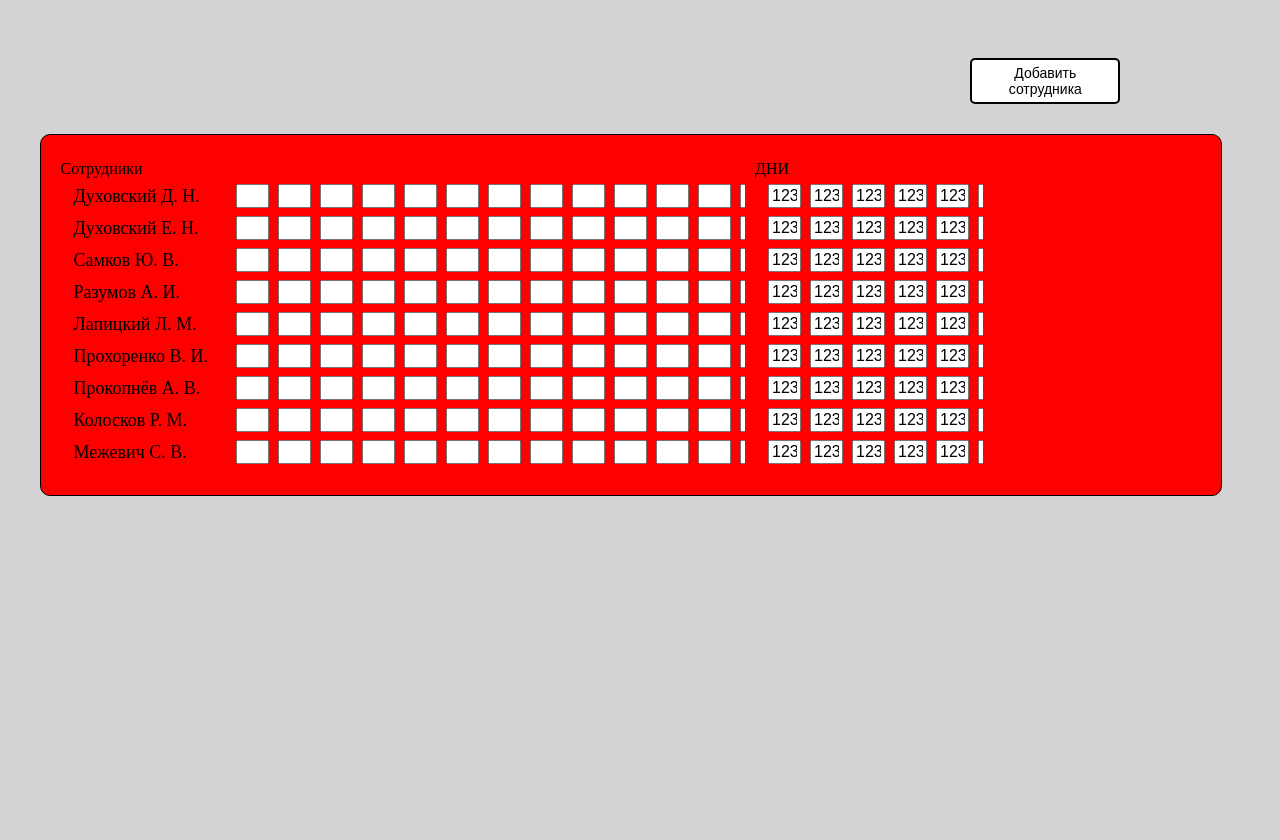
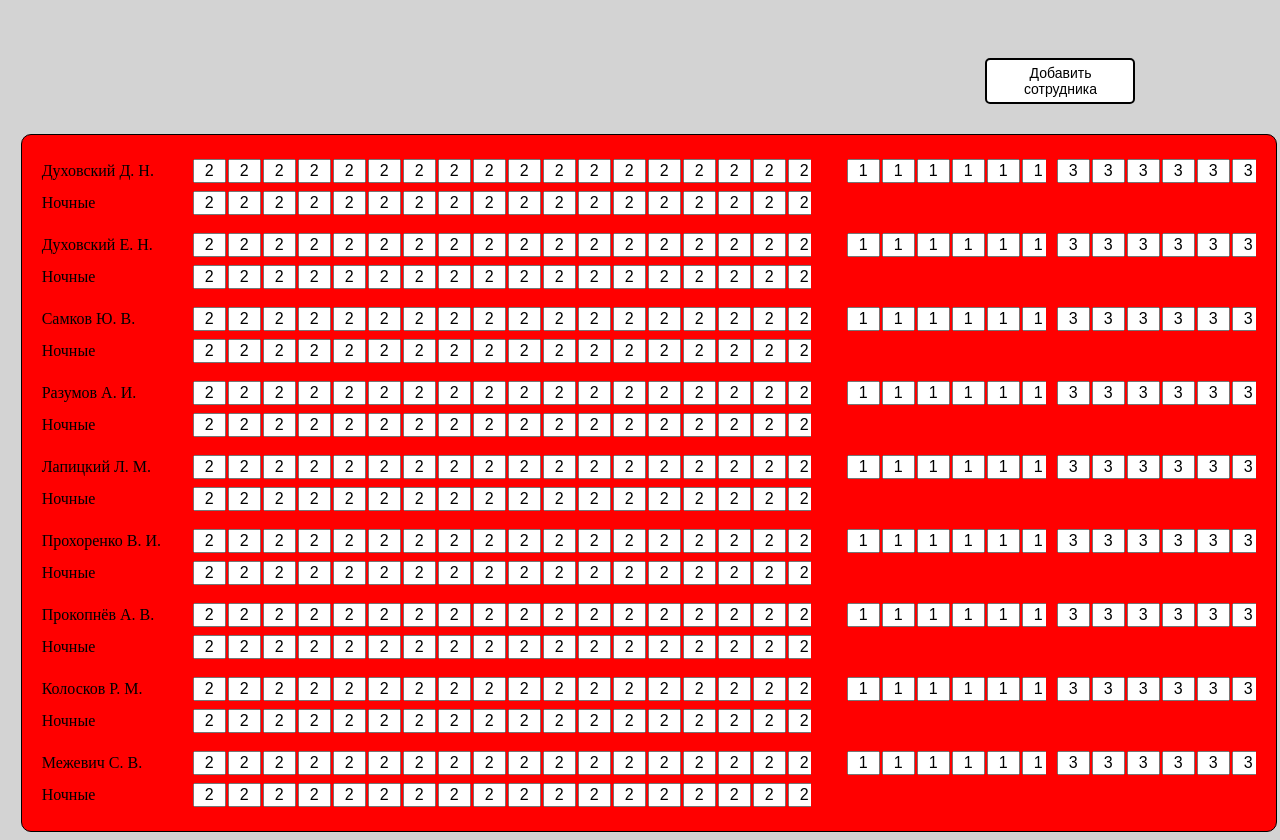
Before and after one commit to 1KejVan1/report-of-work-quality, a React (Vite) app: page / in a window 1280 px wide. Before the commit the page ends 800 px from the top, so only its background shows below. Built offline with nearby package versions, Linux system fonts and the light colour scheme.

Commit message:
remake the work area

```diff
--- a/src/components/Inputs/TextInputForCell/text-input-cell.module.scss
+++ b/src/components/Inputs/TextInputForCell/text-input-cell.module.scss
@@ -1,6 +1,7 @@
 .input {
   width: 25px;
-  font-size: medium;
+  font-size: 16px;
+  text-align: center;
 
   &:focus {
     outline: none;
--- a/src/components/Table/Cell/cell.module.scss
+++ b/src/components/Table/Cell/cell.module.scss
@@ -1,7 +1,7 @@
 .cell {
   display: flex;
   align-items: center;
-  width: 30px;
+  width: 35px;
   height: 30px;
   margin: 0px;
 }
@@ -9,7 +9,6 @@
 .cell_for_name {
   display: flex;
   align-items: center;
-  width: max-content;
   width: 150px;
   font-size: large;
 }
--- a/src/components/Table/TotalTable/TotalTable.jsx
+++ b/src/components/Table/TotalTable/TotalTable.jsx
@@ -17,7 +17,7 @@ function TotalTable() {
         {arr.map((item, index) => {
           return (
             <TableRow key={index}>
-              {Array.from({ length: 6 }).map((item) => {
+              {Array.from({ length: 7 }).map((item) => {
                 return (
                   <TableCell>
                     <TextInputForCell value="123" />
--- /dev/null
+++ b/src/components/UserLine/UserLine.jsx
@@ -0,0 +1,56 @@
+import { TextInputForCell } from "../Inputs/TextInputForCell/TextInput";
+import TableCell from "../Table/Cell/TableCell";
+import styles from "./userline.module.scss";
+
+function UserLine({ userName = "" }) {
+  return (
+    <div className={styles.container}>
+      <div className={styles.names_col}>
+        <div className={styles.name}>{userName}</div>
+        <div className={styles.night_name}>Ночные</div>
+      </div>
+      <div className={styles.cells_col}>
+        <div className={styles.days}>
+          {Array.from({ length: 30 }).map((item) => {
+            return (
+              <TableCell>
+                <TextInputForCell value="2" />
+              </TableCell>
+            );
+          })}
+        </div>
+        <div className={styles.night}>
+          {Array.from({ length: 30 }).map((item) => {
+            return (
+              <TableCell>
+                <TextInputForCell value="2" />
+              </TableCell>
+            );
+          })}
+        </div>
+      </div>
+      <div className={styles.total_col}>
+        <div className={styles.total_days}>
+          {Array.from({ length: 6 }).map((item) => {
+            return (
+              <TableCell>
+                <TextInputForCell value="1" />
+              </TableCell>
+            );
+          })}
+        </div>
+        <div className={styles.total_hours}>
+          {Array.from({ length: 6 }).map((item) => {
+            return (
+              <TableCell>
+                <TextInputForCell value="3" />
+              </TableCell>
+            );
+          })}
+        </div>
+      </div>
+    </div>
+  );
+}
+
+export default UserLine;
--- /dev/null
+++ b/src/components/UserLine/userline.module.scss
@@ -0,0 +1,55 @@
+.container {
+  display: grid;
+  grid-template-columns: 150px fit-content(800px) auto;
+  grid-template-rows: repeat(2, 100%);
+
+  .names_col {
+    display: grid;
+    align-items: center;
+    grid-column-start: 1;
+    grid-column-end: 1;
+
+    .name {
+      grid-row-start: 1;
+      grid-row-end: 1;
+    }
+
+    .night_name {
+      grid-row-start: 2;
+      grid-row-end: 2;
+    }
+  }
+
+  .cells_col {
+    display: flex;
+    flex-direction: column;
+    max-width: 800px;
+    overflow-x: auto;
+    grid-column-start: 2;
+    grid-column-end: 2;
+    margin-right: 35px;
+
+    .days,
+    .night {
+      display: flex;
+      flex-direction: row;
+    }
+  }
+
+  .total_col {
+    display: flex;
+    flex-direction: row;
+    grid-row-start: 1;
+    grid-row-end: 1;
+    grid-column-start: 3;
+    gap: 10px;
+
+    .total_days,
+    .total_hours {
+      display: flex;
+      flex-direction: row;
+      max-width: 200px;
+      overflow-x: auto;
+    }
+  }
+}
--- a/src/page/MainPage.jsx
+++ b/src/page/MainPage.jsx
@@ -3,6 +3,7 @@ import { useSelector } from "react-redux";
 import Menu from "../components/Menu/Menu";
 import EmployeeTable from "../components/Table/EmployeeTable/EmployeeTable";
 import TotalTable from "../components/Table/TotalTable/TotalTable";
+import UserLine from "../components/UserLine/UserLine";
 import styles from "./page.module.scss";
 
 function MainPage() {
@@ -14,14 +15,9 @@ function MainPage() {
         <Menu />
       </div>
       <div className={styles.work_area}>
-        <div className={styles.emp_area}>
-          Сотрудники
-          <EmployeeTable />
-        </div>
-        <div className={styles.total_area}>
-          ДНИ
-          <TotalTable />
-        </div>
+        {state.map((employee) => {
+          return <UserLine userName={employee.name} />;
+        })}
       </div>
     </div>
   );
--- a/src/page/page.module.scss
+++ b/src/page/page.module.scss
@@ -1,7 +1,7 @@
 .container {
   display: flex;
   flex-direction: column;
-  width: 95%;
+  width: 98%;
   margin-top: 50px;
   gap: 30px;
 
@@ -11,25 +11,12 @@
 
   .work_area {
     display: flex;
-    flex-direction: row;
+    flex-direction: column;
     gap: 10px;
     background-color: red;
     width: inherit;
     border: 1px solid black;
     border-radius: 10px;
     padding: 20px;
-    max-height: 800px;
-
-    .emp_area {
-      width: 60%;
-      padding: 5px 0px;
-      overflow-x: auto;
-    }
-
-    .total_area {
-      width: 20%;
-      padding: 5px 0px;
-      overflow-x: auto;
-    }
   }
 }
```
